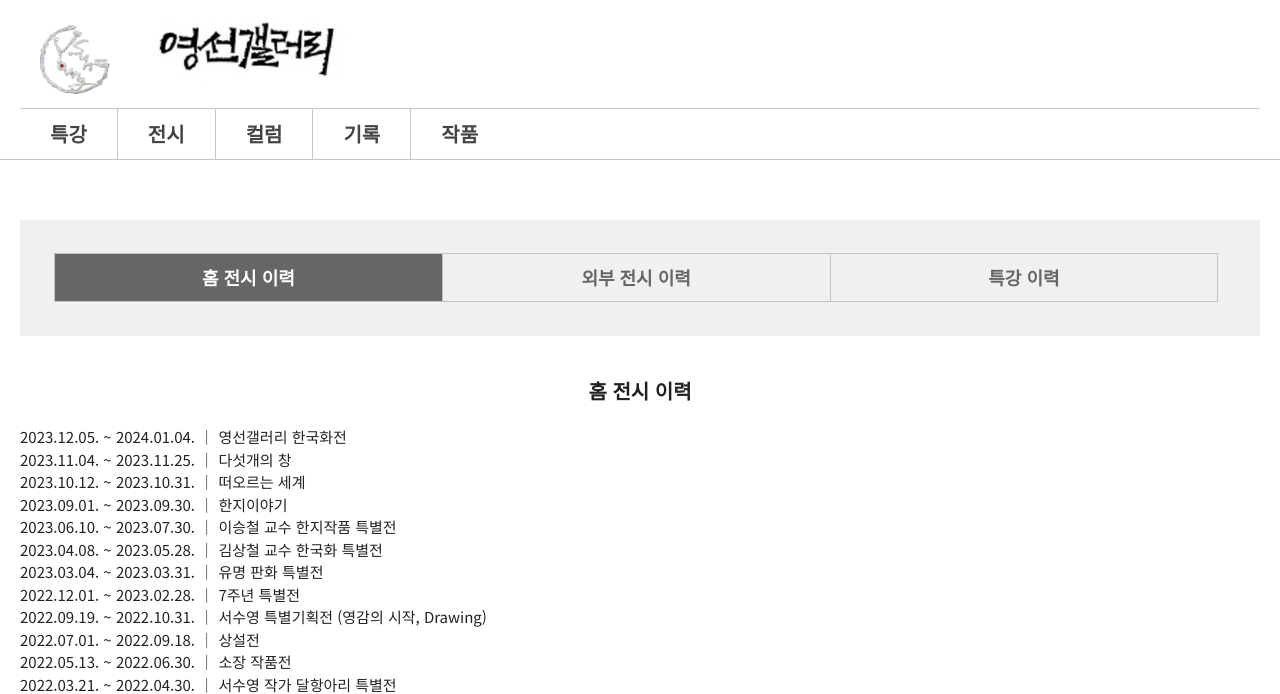
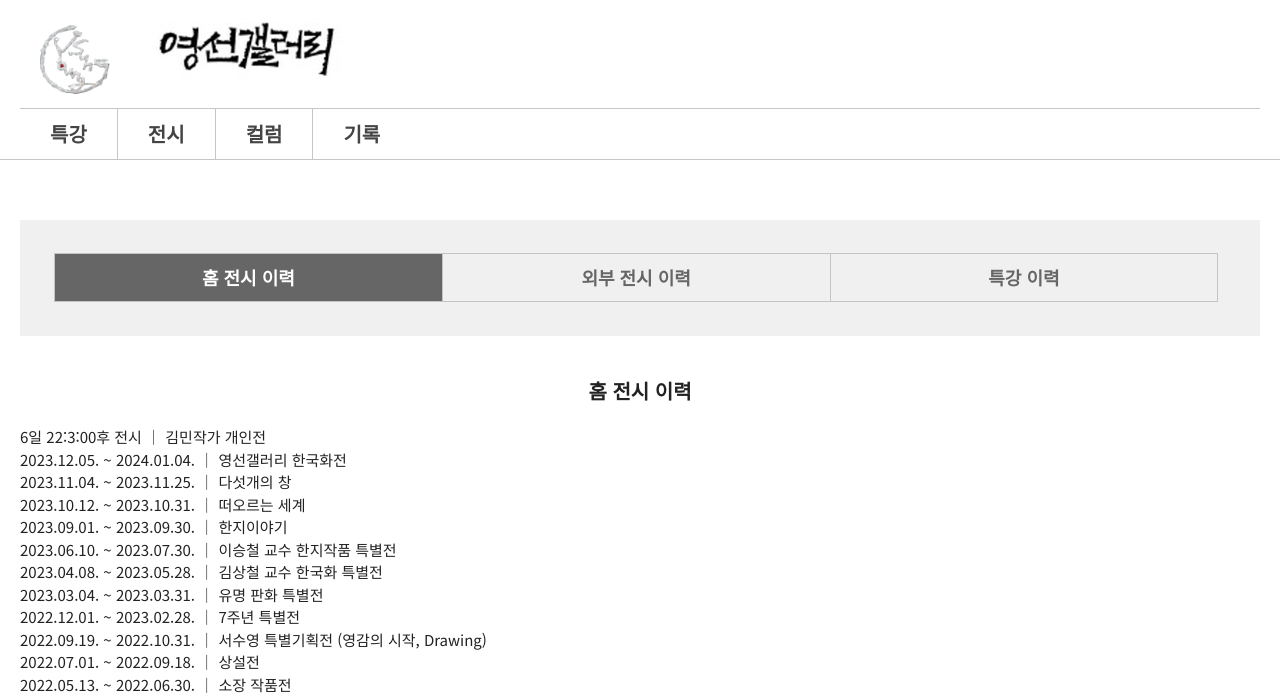
Before and after one commit to evepoi/youngsunData, a PHP site: page /history.php in a window 1280 px wide. Shown: the top 694 px of the page. Run offline with PHP 8.4, Linux system fonts and the light colour scheme; some web fonts are replaced.

Commit message:
2024.03.21

```diff
--- a/html/css/style.css
+++ b/html/css/style.css
@@ -145,7 +145,7 @@
 /* Footer 영역 */
 .footer_sns {position: absolute; right: 17px; top: 33px; z-index: 1;}
 .footer_sns li {display: inline-block;}
-.footer_sns li a {display: block; width: 36px; height: 36px;}
+.footer_sns li a {display: block; width: 35px;}
 .footer_sns li.s1 {background-position: 0 0px;}
 .footer_sns li.s2 {background-position: -36px 0px;}
 .footer_sns li.s3 {background-position: -72px 0px;}
--- a/html/footer.php
+++ b/html/footer.php
@@ -3,8 +3,8 @@
             <div class="container">
                 <div class="footer_sns">
                     <ul>
-                        <li class="icon s1"><a href="#"><span class="ir_pm">유튜브</span></a></li>
-                        <li class="icon s2"><a href="#"><span class="ir_pm">카카오톡</span></a></li>
+                        <li><a href="https://www.youtube.com/channel/UC3HzH1QYRPOUVlQFqgyUQrg"><img src="img/icon_youtube.png" alt="영선갤러리 유튜브"></li>
+                        <li><a href="https://open.kakao.com/o/gNPhwidf"><img src="img/icon_Kakao.png" alt="영선갤러리 카카오톡"></li>
                     </ul>
                     <div class="tel">
                         <a href="#">ARS <em>031-203-1089</em></a>
@@ -17,7 +17,7 @@
                 <div class="footer_info">
                     <h2><img src="img/logo.png" alt="영선갤러리"></h2>
                     <address class="clearfix">
-                        <p>경기 수원시 영통구 덕영대로 1471번길 59, 2층 영선갤러리 (망포동)<br>
+                        <p>경기 수원시 영통구 덕영대로 1471번길 59, 2층 (망포동)<br>
                         Copyright 2022 by ME Making Inc. All right reserved<br>
                         이 사이트 회원가입을 요구하지 않습니다. 자유롭게 이용가능합니다.
                         </p>
--- a/html/header.php
+++ b/html/header.php
@@ -13,7 +13,6 @@
                     <li><a href="exhibition1.php">전시</a></li>
                     <li><a href="column.php">컬럼</a></li>
                     <li><a href="history.php">기록</a></li>
-                    <li><a href="Arts.php">작품</a></li>
                 </ul>
             </nav>
         </div>
--- a/html/history_lecture.php
+++ b/html/history_lecture.php
@@ -1,13 +1,13 @@
 <h2>특강 이력</h2>
     <h3>
-        <div id="count_history5"></div><!--2024.09.??. ｜ 뉴시스 박현주 기자 미술특강<br>-->
-        2023.09.09. ｜ 초보 콜렉터를 위한 그림이야기Ⅴ<br>
+        <div id="count_history5"></div><!--2024.01.20. ｜ 미술전문기자가 본 현대미술｜뉴시스 박현주 기자<br>-->
+        2023.09.09. ｜ 초보 콜렉터를 위한 그림이야기Ⅴ｜김형진 관장<br>
         2023.06.10. ｜ 이승철 교수의 한지 이야기, 유럽과 미주지역 순회전 이야기<br>
-        2023.04.08. ｜ 새로운 문화환경 21C와 한국 미술의 가능성<br>
-        2023.03.11. ｜ 초보 콜렉터를 위한 그림이야기Ⅳ<br>
-        2022.12.10. ｜ 초보 콜렉터를 위한 그림이야기Ⅲ<br>
-        2022.09.24. ｜ 초보 콜렉터를 위한 그림이야기Ⅱ<br>
-        2022.06.25. ｜ 초보 콜렉터를 위한 그림이야기Ⅰ<br>
+        2023.04.08. ｜ 새로운 문화환경 21C와 한국 미술의 가능성｜김상철 교수<br>
+        2023.03.11. ｜ 초보 콜렉터를 위한 그림이야기Ⅳ｜김형진 관장<br>
+        2022.12.10. ｜ 초보 콜렉터를 위한 그림이야기Ⅲ｜김형진 관장<br>
+        2022.09.24. ｜ 초보 콜렉터를 위한 그림이야기Ⅱ｜김형진 관장<br>
+        2022.06.25. ｜ 초보 콜렉터를 위한 그림이야기Ⅰ｜김형진 관장<br>
         2022.05.14. ｜ 2022 아트마켓 트랜드 & 향후전망｜ 미술평론가, 한국미술경영연구소 김윤섭 소장<br>
         2022.03.26. ｜ 1부 미술의 권력이동, 현대 미술의 현황과 향후 전망 ｜ 전준엽 작가<br>
         2022.03.26. ｜ 2부 작가와의 만남 ｜ 서수영 작가<br>
--- a/html/js/Start_Exh_counter1.js
+++ b/html/js/Start_Exh_counter1.js
@@ -1,7 +1,7 @@
 //타이머 전시 예정
 function counter(){
     //var dday = new Date("Apr 7,2018,09:00:00").getTime(); //디데이
-            var dday = new Date("2024-01-08 00:00:00").getTime(); //디데이
+            var dday = new Date("2024-03-28 00:00:00").getTime(); //디데이
             setInterval(function(){
                 var now = new Date(); //현재 날짜 가져오기
                 var distance = dday - now;
@@ -16,7 +16,7 @@ function counter(){
                 if (distance<0) {
                     $('#Start_Exh').html('전시중');
                     $('#artlist1').html('소장전');
-                    $('#count_history').html('2024.01.08. ~ 2024.02.29. ｜ 영선갤러리 소장전'); //기록내용
+                    $('#count_history').html('2024.03.28. ~ 2024.04.27. ｜ 김민 개인전'); //기록내용
                 } else {
                     if (d>0) {
                         view = view+d +'일 ';
@@ -29,8 +29,8 @@ function counter(){
                     }
                     $('#artlist1').html(view+s+'후 전시');
                     $('#Start_Exh').html('전시예정');
-                    $('#count_history').html(view+s+'후 전시 ｜ 소장전'); //기록내용
+                    $('#count_history').html(view+s+'후 전시 ｜ 김민작가 개인전'); //기록내용
                 }
             }, 1000);
         }
-ㄴ        counter();
+    counter();
--- a/html/js/history_counter5.js
+++ b/html/js/history_counter5.js
@@ -14,7 +14,7 @@ function counter(){
                     s = '0'+s;
                 }
                 if (distance<0) {
-                    $('#count_history5').html('2024.01.20. ｜ 뉴시스 박현주 기자 미술특강'); //기록내용
+                    $('#count_history5').html('2024.01.20. ｜ 미술전문기자가 본 현대미술｜뉴시스 박현주 기자'); //기록내용
                 } else {
                     if (d>0) {
                         view = view+d +'일 ';
@@ -25,7 +25,7 @@ function counter(){
                     if (m>0) {
                         view = view+m+':';
                     }
-                    $('#count_history5').html(view+s+'후 전시 ｜ 뉴시스 박현주 기자 미술특강'); //기록내용
+                    $('#count_history5').html(view+s+'후 전시 ｜ 미술전문기자가 본 현대미술｜뉴시스 박현주 기자'); //기록내용
                 }
             }, 1000);
         }
```
Also changed, not shown: html/Poster_exhing.php (+10 -20 lines), html/img/icon_Kakao.png (added), html/img/icon_youtube.png (added).
